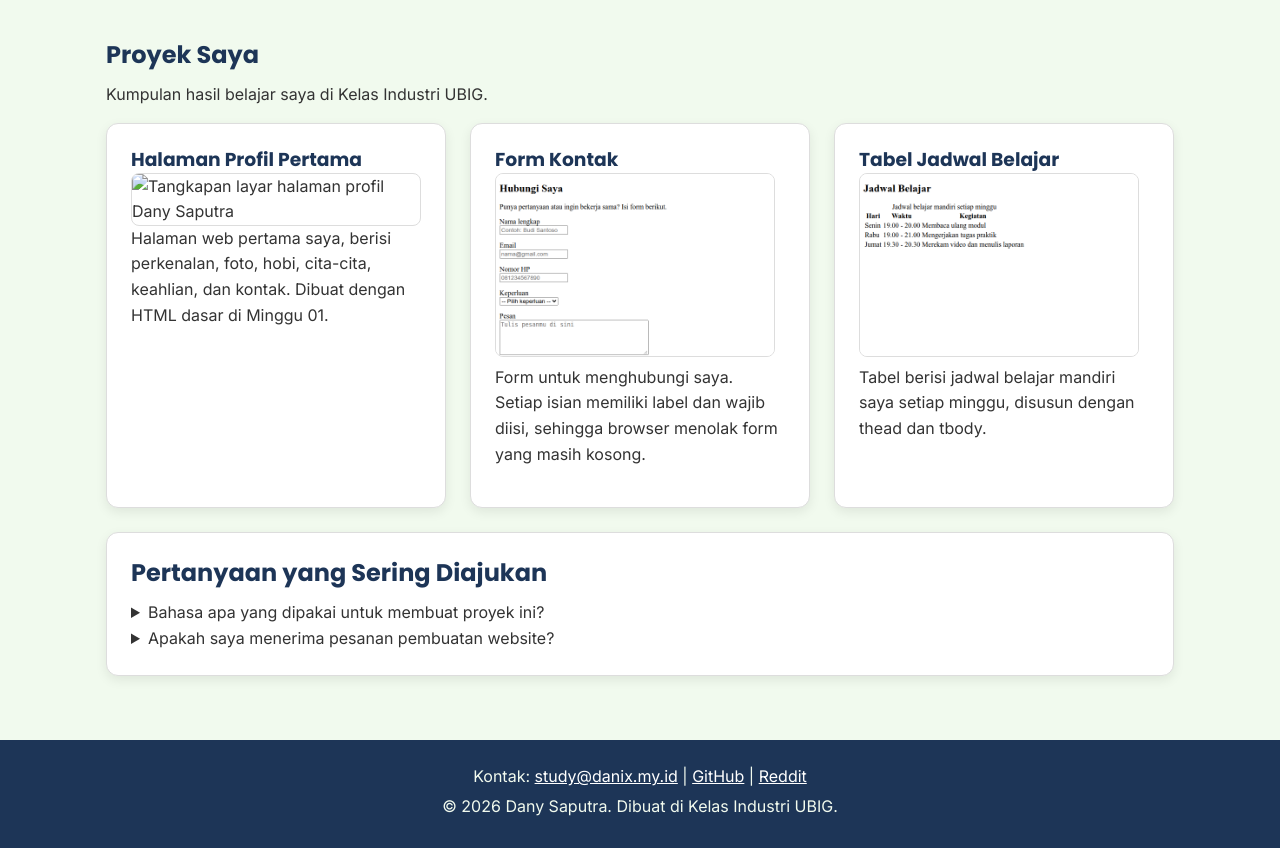
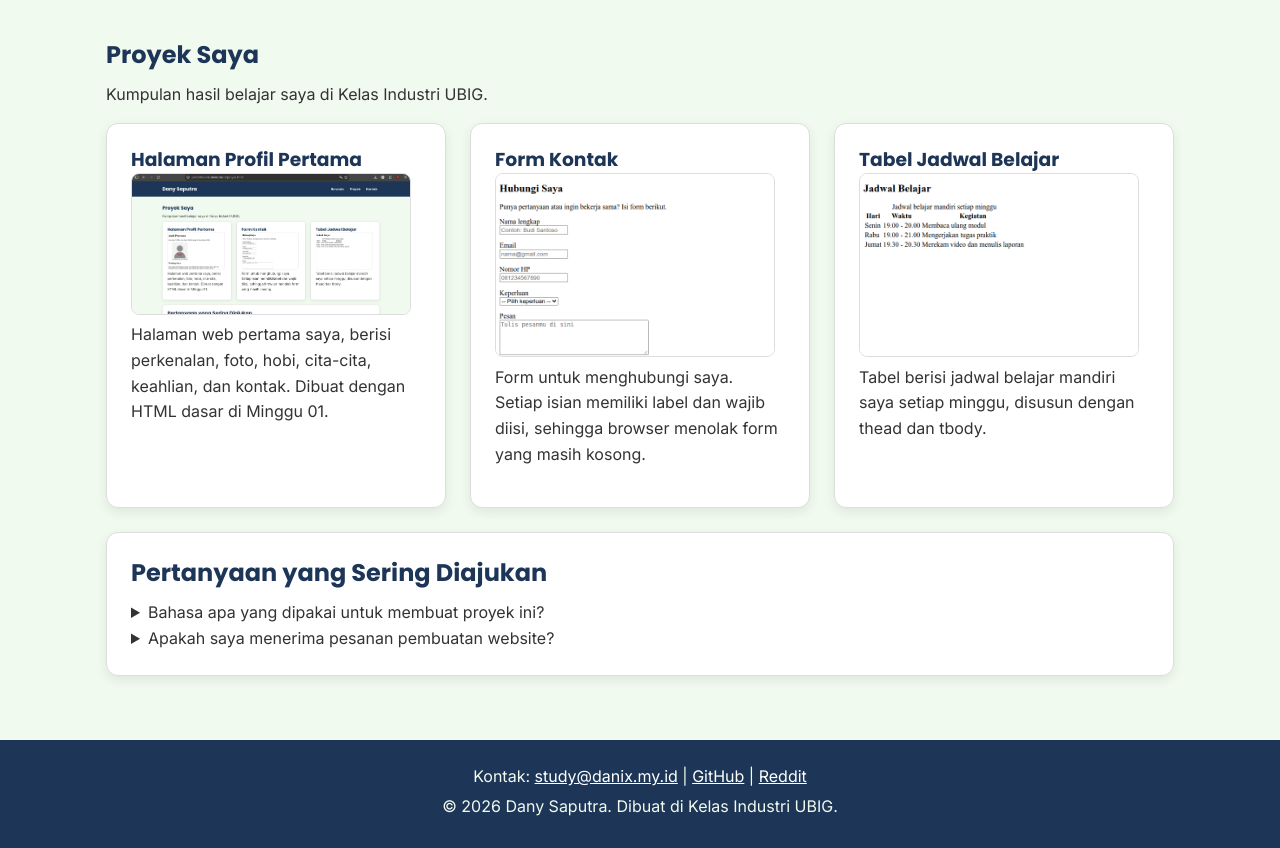
Before and after one commit to danysaoutraXRPL1Skensapas/portofolio-dany-saputra, a plain HTML site: page proyek.html in a window 1280 px wide. Shown: the part 75-923 px from the top of the page. Drawn offline with Linux system fonts and the light colour scheme.

Commit message:
fix: correcting image path

```diff
--- a/proyek.html
+++ b/proyek.html
@@ -43,7 +43,7 @@
         <div class="daftar-kartu">
           <article class="kartu">
             <h3>Halaman Profil Pertama</h3>
-            <img src="img/profil-proyek.png" alt="Tangkapan layar halaman profil Dany Saputra" width="280">
+            <img src="img/proyek-jadwal1.png" alt="Tangkapan layar halaman profil Dany Saputra" width="280">
             <p>Halaman web pertama saya, berisi perkenalan, foto, hobi, cita-cita, keahlian, dan kontak. Dibuat dengan HTML dasar di Minggu 01.</p>
           </article>
 
```
Also changed, not shown: img/proyek-jadwal1.png (renamed from img/Screenshot_20261027_102440.png).
